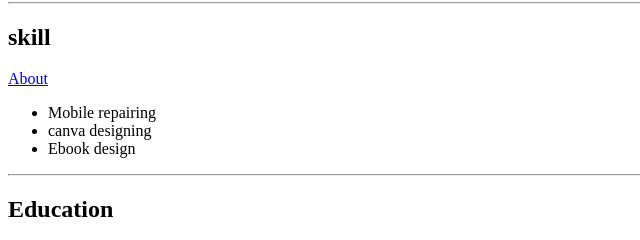
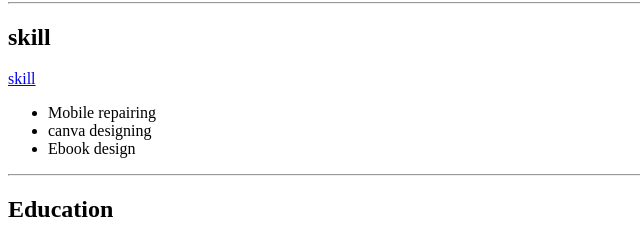
Before and after one commit to adnan55amir44-code/Adnan-cv, a plain HTML site: page index.html in a window 1280 px wide. Shown: the part 310-550 px from the top of the page, 0-640 px from the left. Drawn offline with Linux system fonts and the light colour scheme.

Commit message:
update index.html

```diff
--- a/index.html
+++ b/index.html
@@ -21,7 +21,7 @@
   </p>
   <hr>
   <h2>skill</h2>
-  <a href="About.html">About</a>
+  <a href="About.html">skill</a>
   <ul>
     <li>Mobile repairing</li>
     <li>canva designing</li>
```
